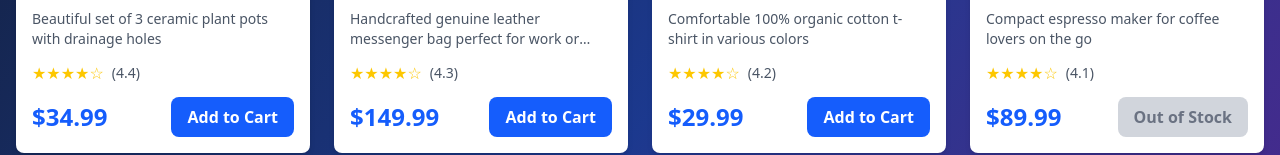
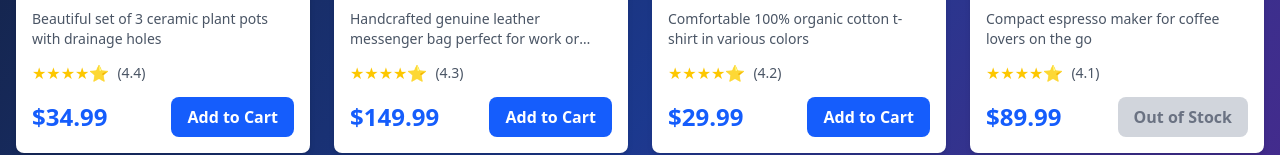
Before and after one commit to nate-schmidt/product-catalog-ui, a React (Vite) app: page / in a window 1280 px wide. Shown: the part 614-769 px from the top of the page. Built offline with nearby package versions, Linux system fonts and the light colour scheme.

Commit message:
Replace half star icon with filled star in ProductCard
Co-authored-by: nate.schmidt.2013 <nate.schmidt.2013@gmail.com>

```diff
--- a/src/components/ProductCard.tsx
+++ b/src/components/ProductCard.tsx
@@ -31,7 +31,7 @@ export const ProductCard: React.FC<ProductCardProps> = ({ product }) => {
 
     if (hasHalfStar) {
       stars.push(
-        <span key="half" className="text-yellow-400">☆</span>
+        <span key="half" className="text-yellow-400">⭐</span>
       );
     }
 
```
